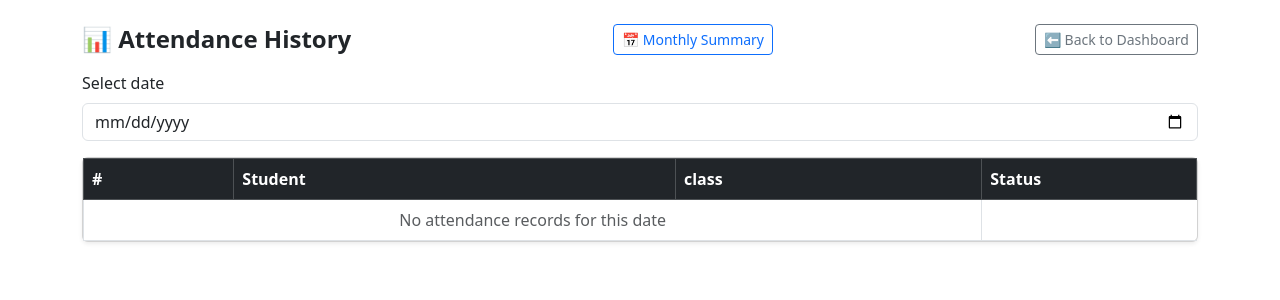
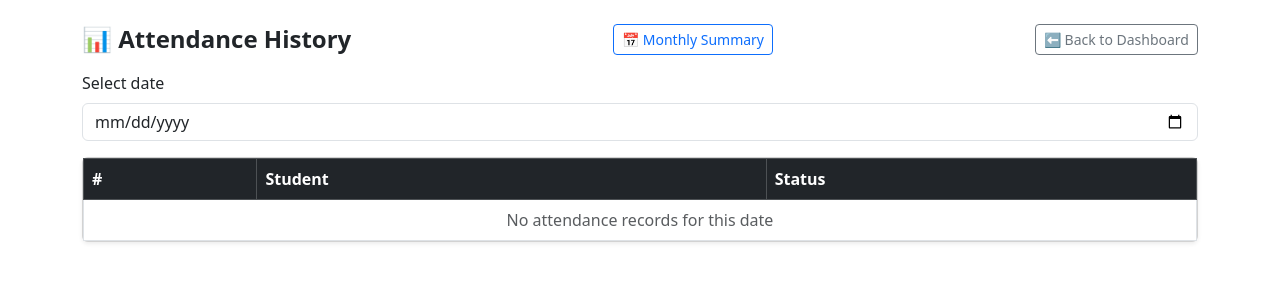
Before and after one commit to colorblack19/studentsco, a Django app: template students/templates/attendance_history.html in a window 1280 px wide. Shown: the top 300 px of the page. Run offline with Django 5.2, Linux system fonts and the light colour scheme; the template is opened without the code that fills it, so the values that code supplies are empty.

```diff
--- a/students/templates/attendance_history.html
+++ b/students/templates/attendance_history.html
@@ -54,7 +54,6 @@
                 <tr>
                     <th>#</th>
                     <th>Student</th>
-                    <th>class</th>
                     <th>Status</th>
                 </tr>
             </thead>
@@ -79,8 +78,6 @@
                              {% endfor %}
                     </td>
 
-
-                    <td>{{ student.class_name }}</td>
                     <td>
                         {% if record.status == "Present" %}
                             <span class="badge bg-success">Present</span>
```
Also changed, not shown: schoolfees/settings.py (+8 -1 lines).
